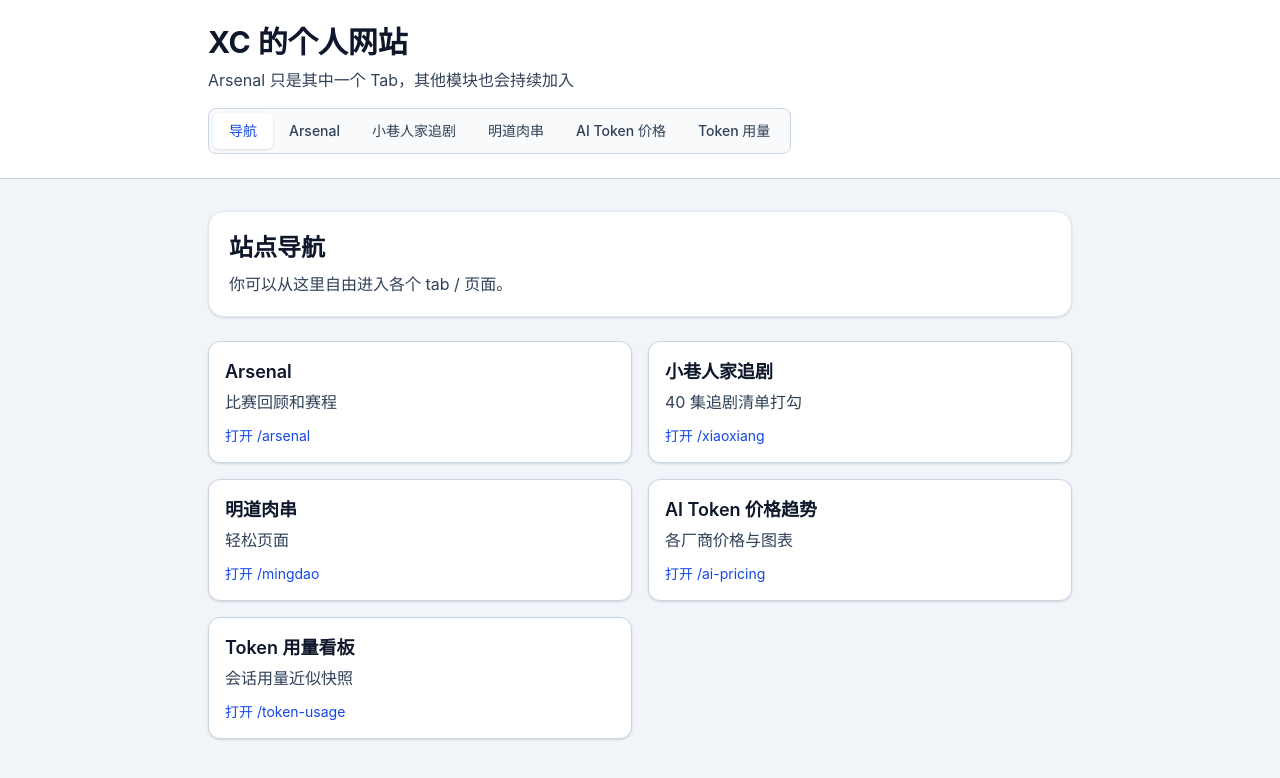
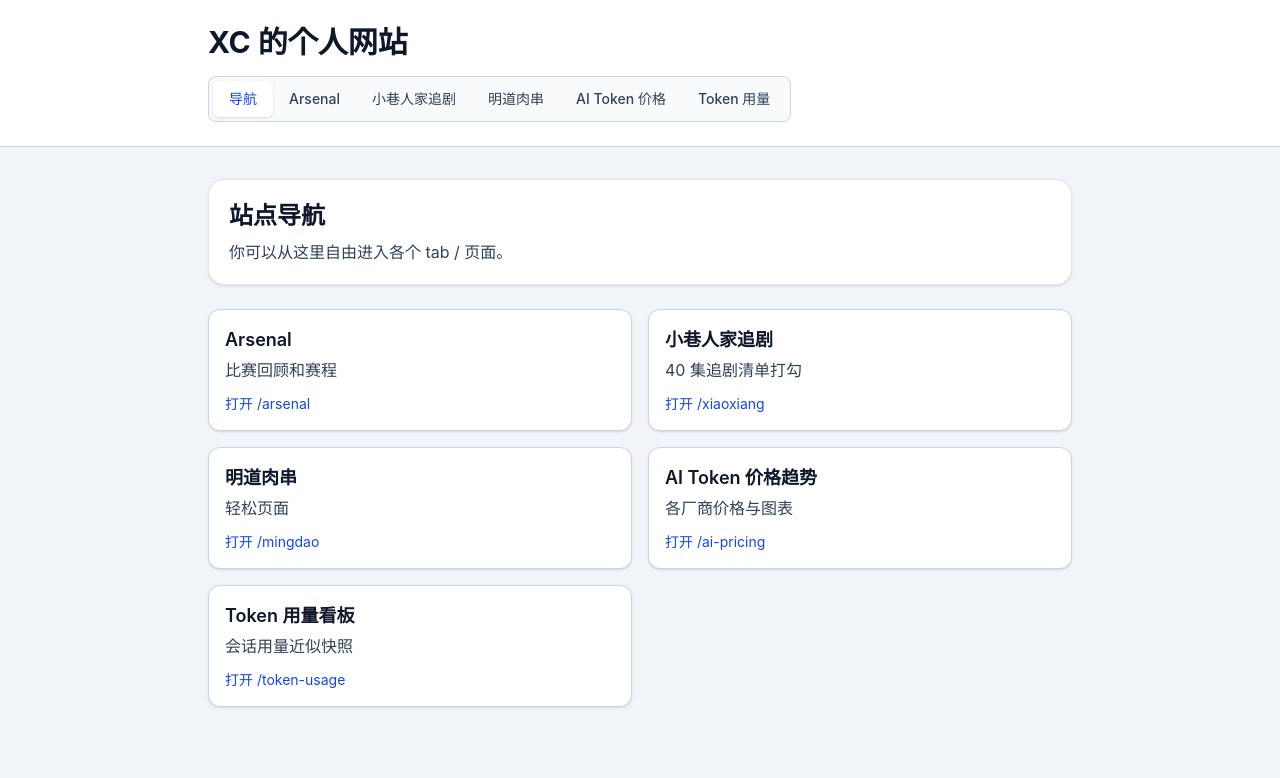
Before and after one commit to xuchi16/xc-site, a React (Vite) app in the folder xc-site/: page /nav in a window 1280 px wide. Shown: the top 778 px of the page. Built offline with nearby package versions, Linux system fonts and the light colour scheme.

Commit message:
Remove homepage subtitle and record auto-deploy preference

```diff
--- a/xc-site/src/App.tsx
+++ b/xc-site/src/App.tsx
@@ -467,7 +467,6 @@ function Layout() {
       <header className="border-b border-slate-300 bg-white">
         <div className="mx-auto max-w-4xl px-4 py-6">
           <h1 className="text-3xl font-bold">XC 的个人网站</h1>
-          <p className="mt-2 text-slate-700">Arsenal 只是其中一个 Tab，其他模块也会持续加入</p>
           <nav className="mt-4" aria-label="Main tabs">
             <div className="inline-flex flex-wrap rounded-lg border border-slate-300 bg-slate-50 p-1">
               <Link to="/nav" className={`rounded-md px-4 py-2 text-sm font-medium ${isNav ? 'bg-white text-blue-700 shadow-sm' : 'text-slate-700'}`}>导航</Link>
```
Also changed, not shown: 1 other file (tests, documents, lock files or other folders).
